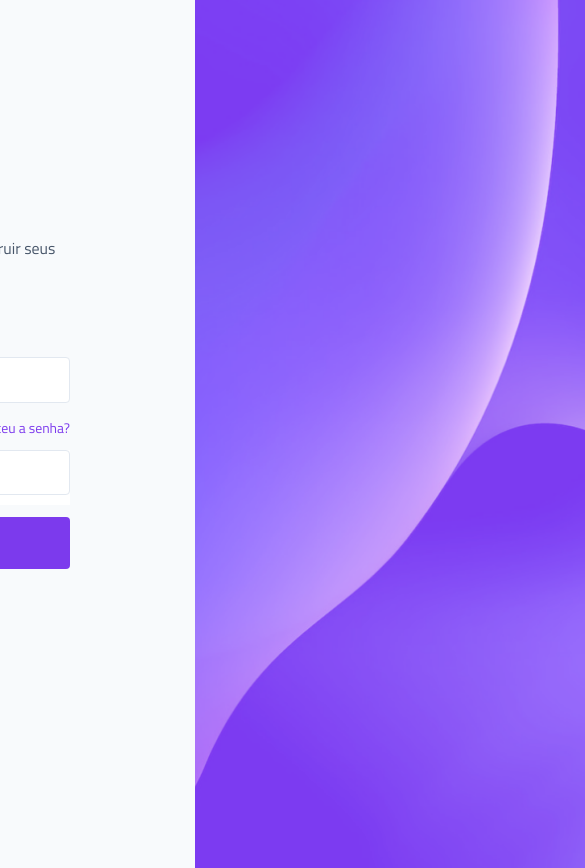
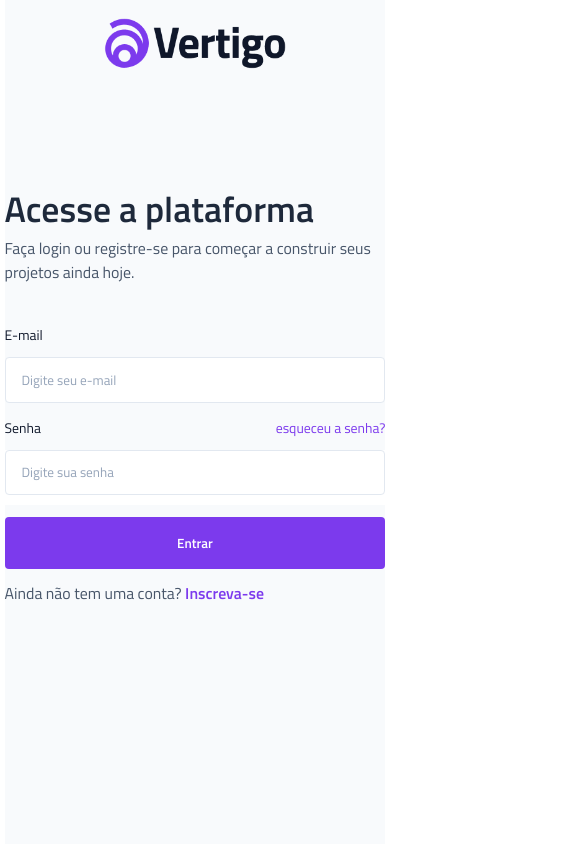
Before and after one commit to charles-mrt/vertigo-login, a plain HTML site: page index.html in a window 390 px wide. Shown: the top 868 px of the page, 585 px wide, since content can reach past the window. After the commit the page ends 844 px from the top, so only its background shows below. Drawn offline with Linux system fonts and the light colour scheme; some icons are missing; files whose address does not match are found by name.

Commit message:
set css for mobile screen

```diff
--- a/src/style/style.css
+++ b/src/style/style.css
@@ -101,11 +101,13 @@ body {
     align-items: center;
     justify-content: space-between;
 }
+
 .main .userlogin label a {
     color: var(--purple);
     text-decoration: none;
     transition: .3s;
 }
+
 .main .userlogin label a:hover {
     text-decoration: underline;
 }
@@ -128,9 +130,11 @@ body {
 .main .userlogin input:hover {
     border-color: var(--purple);
 }
+
 .main .userlogin input::placeholder {
     color: var(--gray-400);
 }
+
 .main .userlogin .emailError {
     margin-top: -2rem;
     font-size: 1.4rem;
@@ -176,6 +180,7 @@ body {
 .main .userlogin .register span {
     color: var(--gray-600);
 }
+
 .main .userlogin .register a {
     color: var(--purple);
     text-decoration: none;
@@ -200,3 +205,28 @@ body {
     background-size: cover;
     height: 100%;
 }
+
+
+/* mobile */
+@media only screen and (orientation: portrait) {
+
+    #content {
+        width: 100%;
+        height: 100%;
+        margin: 1rem;
+    }
+    #content .background {
+        display: none;
+    }
+
+    #content .login {
+        width: 100%;
+        height: 100%;
+        padding: 0;
+        align-items: center;
+    }
+
+    #content .login img.logo {
+        top: 1rem;
+    }
+}
```
